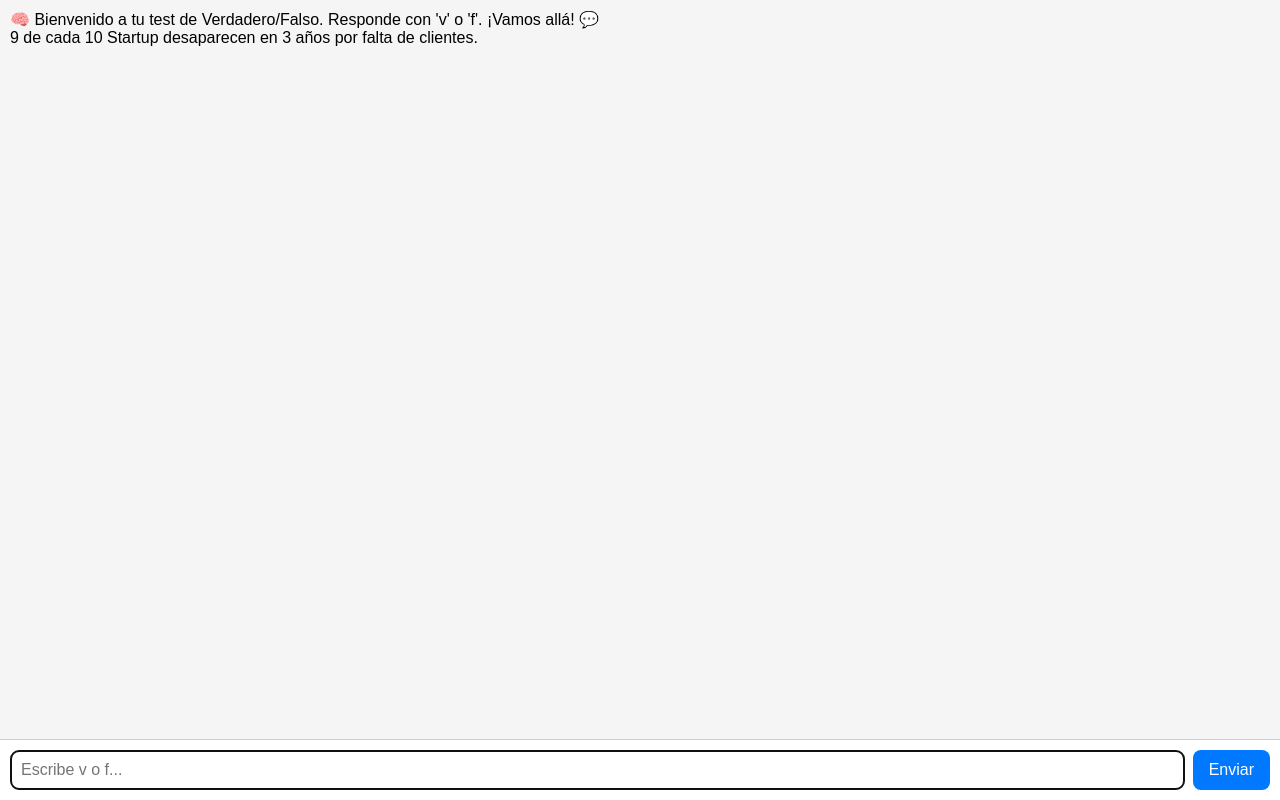
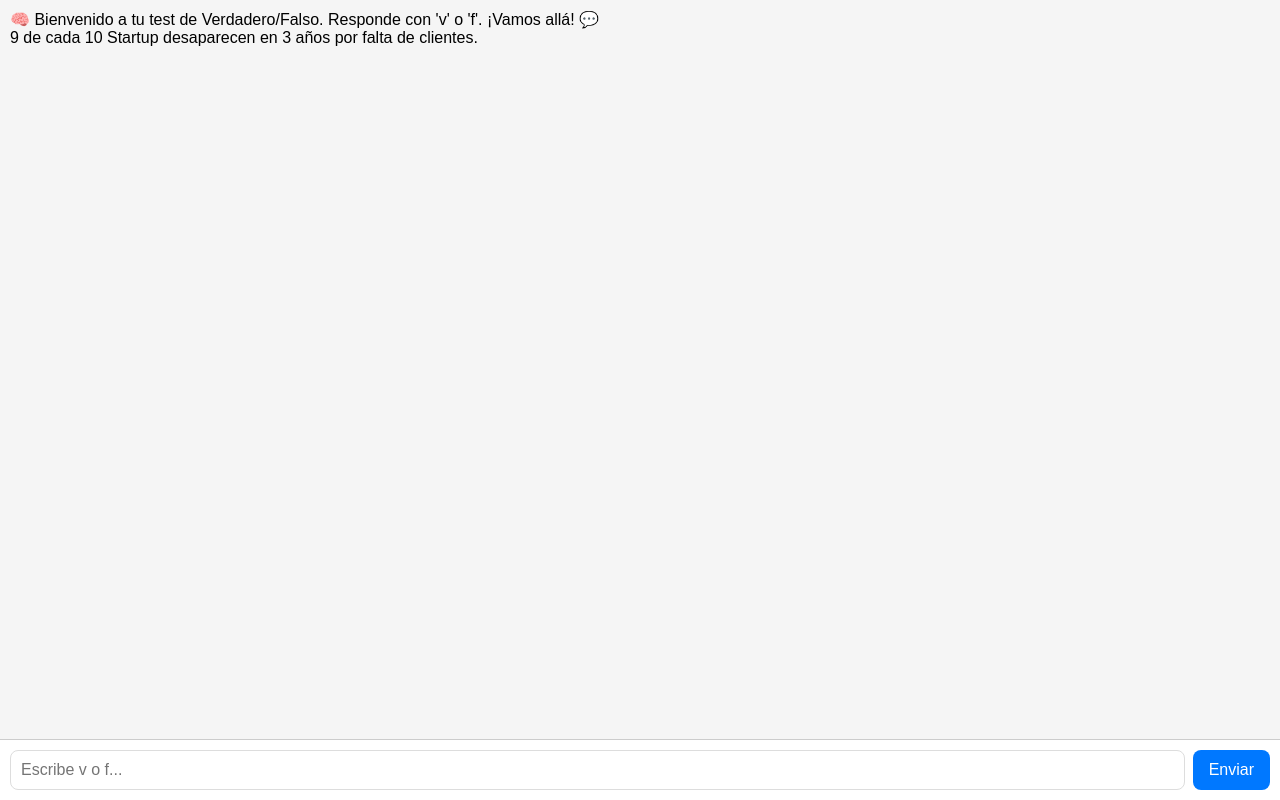
Before and after one commit to nicocapablo/coe, a plain HTML site: page index.html in a window 1280 px wide. Drawn offline with Linux system fonts and the light colour scheme.

Commit message:
Update style.css

```diff
--- a/style.css
+++ b/style.css
@@ -6,6 +6,7 @@ html, body {
   background-color: #f5f5f5;
   display: flex;
   flex-direction: column;
+  -webkit-text-size-adjust: 100%; /* 👈 evita zoom de Safari */
 }
 
 .chat-container {
@@ -24,14 +25,27 @@ html, body {
   display: flex;
   gap: 8px;
   padding: 10px;
+  z-index: 10;
 }
 
 input[type="text"] {
   flex: 1;
   padding: 10px;
-  font-size: 16px;
+  font-size: 16px; /* 👈 evita zoom automático al escribir */
   border: 1px solid #ddd;
   border-radius: 8px;
+  outline: none;
+}
+
+html {
+  touch-action: manipulation;
+}
+
+@supports (-webkit-touch-callout: none) {
+  input,
+  textarea {
+    font-size: 16px !important;
+  }
 }
 
 button {
@@ -42,6 +56,7 @@ button {
   padding: 10px 16px;
   font-size: 16px;
   cursor: pointer;
+  flex-shrink: 0;
 }
 button:active {
   background-color: #005fd1;
```
